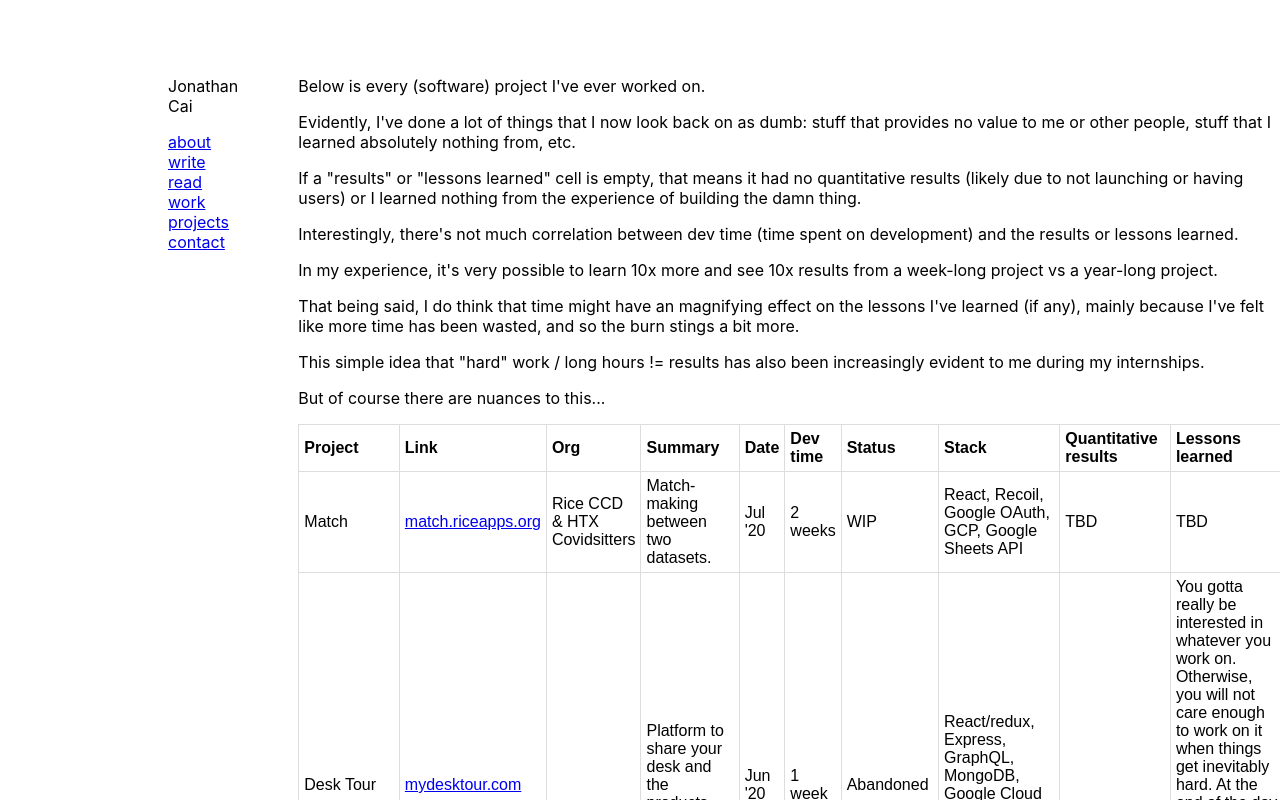
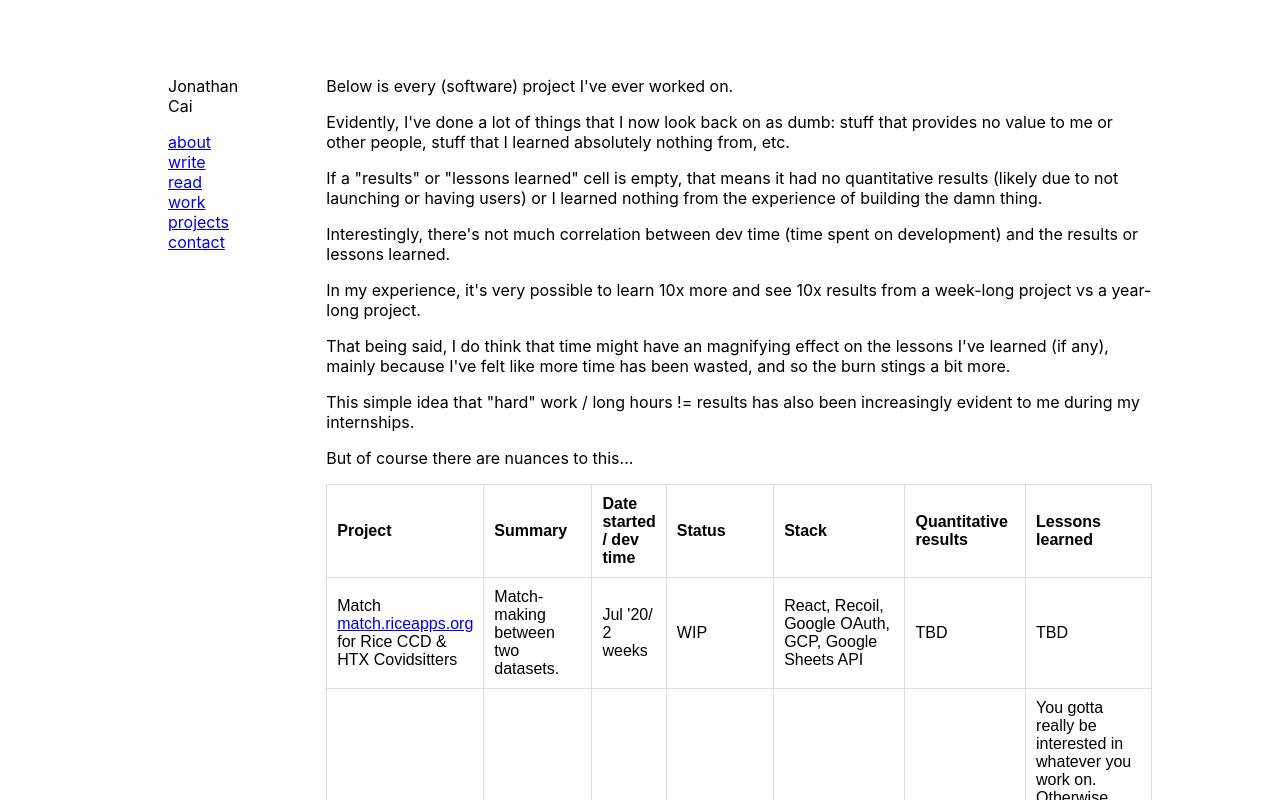
Before and after one commit to jonathancai11/min-portfolio, a React (Create React App) app: page /projects in a window 1280 px wide. Shown: the top 800 px of the page. Built offline with nearby package versions, Linux system fonts and the light colour scheme.

Commit message:
updates to projects table

```diff
--- a/src/components/Projects/Projects.css
+++ b/src/components/Projects/Projects.css
@@ -7,5 +7,5 @@ table {
 td, th {
   border: 1px solid #dddddd;
   text-align: left;
-  padding: 5px;
+  padding: 10px;
 }
--- a/src/components/Projects/Projects.js
+++ b/src/components/Projects/Projects.js
@@ -31,11 +31,9 @@ export default function Projects(props) {
                 <tbody>
                     <tr>
                         <th>Project</th>
-                        <th>Link</th>
-                        <th>Org</th>
                         <th>Summary</th>
-                        <th>Date</th>
-                        <th>Dev time</th>
+                        <th>Date started / dev time</th>
+                        {/* <th>Dev time</th> */}
                         <th>Status</th>
                         <th>Stack</th>
                         <th>Quantitative results</th>
@@ -45,12 +43,18 @@ export default function Projects(props) {
                     {projectData.map((project, i) => {
                         return (
                             <tr key={i}>
-                            <td>{project.name}</td>
-                            <td><a target="_blank" rel="noopener noreferrer" href={project.link}>{project.link_display}</a></td>
-                            <td>{project.organization}</td>
+                                <td>
+                                    {project.name} <br />
+                                    <a target="_blank" rel="noopener noreferrer" href={project.link}>{project.link_display}</a> <br />
+                                    {
+                                        project.organization ? "for " + project.organization : ""
+                                    }
+                                </td>
                                 <td>{project.description}</td>
-                            <td>{project.date}</td>
-                            <td>{project.dev_time}</td>
+                                <td>
+                                    {project.date + "/"} <br />
+                                    {project.dev_time}
+                                </td>
                                 <td>{project.status}</td>
                                 <td>{project.stack}</td>
                                 <td>{project.results}</td>
```
Lines whose indentation alone changed are shown as unchanged.
